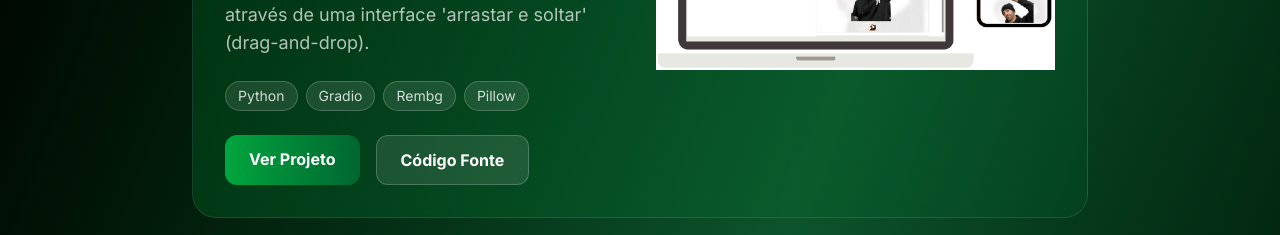
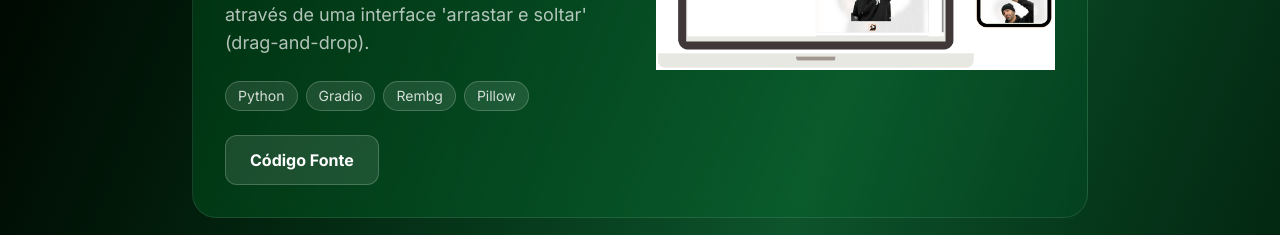
Before and after one commit to WilkerGw/LP-Portfolio-Wilker, a Next.js app: page / in a window 1280 px wide. Shown: the part 3360-3595 px from the top of the page. Built offline with nearby package versions, Linux system fonts and the light colour scheme.

Commit message:
Novo projeto em python2

```diff
--- a/src/components/Projects.tsx
+++ b/src/components/Projects.tsx
@@ -182,22 +182,35 @@ const Projects = () => {
                             </span>
                           ))}
                         </div>
+
+                        {/* INÍCIO DA CORREÇÃO:
+                          Adicionadas verificações {project.liveUrl && ...} e {project.repoUrl && ...}
+                          para renderizar os botões apenas se as URLs existirem (não forem null).
+                        */}
                         <div className="flex flex-col lg:flex-row gap-4 text-center">
+                          {project.liveUrl && (
                             <a
                               href={project.liveUrl}
                               className="px-6 py-3 bg-gradient-to-r from-green-600 to-green-800 text-white font-bold rounded-xl hover:scale-105 transition-transform duration-300"
                               target="_blank"
+                              rel="noopener noreferrer" // Boa prática
                             >
                               Ver Projeto
                             </a>
+                          )}
+                          {project.repoUrl && (
                             <a
                               href={project.repoUrl}
                               className="px-6 py-3 bg-white/10 text-white font-bold rounded-xl border border-white/20 hover:bg-white/20 transition-all duration-300"
                               target="_blank"
+                              rel="noopener noreferrer" // Boa prática
                             >
                               Código Fonte
                             </a>
+                          )}
                         </div>
+                        {/* FIM DA CORREÇÃO */}
+
                       </div>
                       {/* 2. CÓDIGO DA IMAGEM ATUALIZADO */}
                       <div className="relative aspect-video overflow-hidden transition-all duration-300">
@@ -231,8 +244,8 @@ const Projects = () => {
                   description={project.description}
                   imageUrl={project.imageUrl}
                   tags={project.tags}
-                  liveUrl={project.liveUrl}
-                  repoUrl={project.repoUrl}
+                  liveUrl={project.liveUrl || undefined} // Passa undefined se for null
+                  repoUrl={project.repoUrl || undefined} // Passa undefined se for null
                 />
               ))}
           </div>
```
Lines whose indentation alone changed are shown as unchanged.
